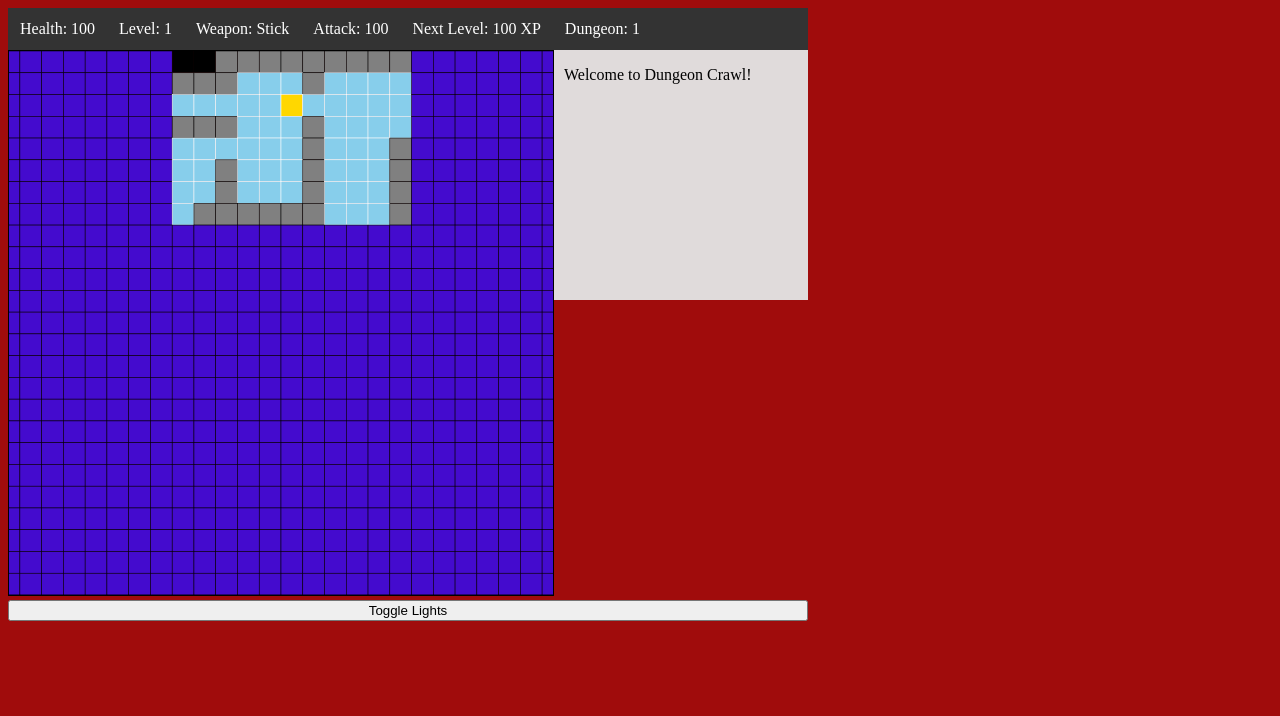
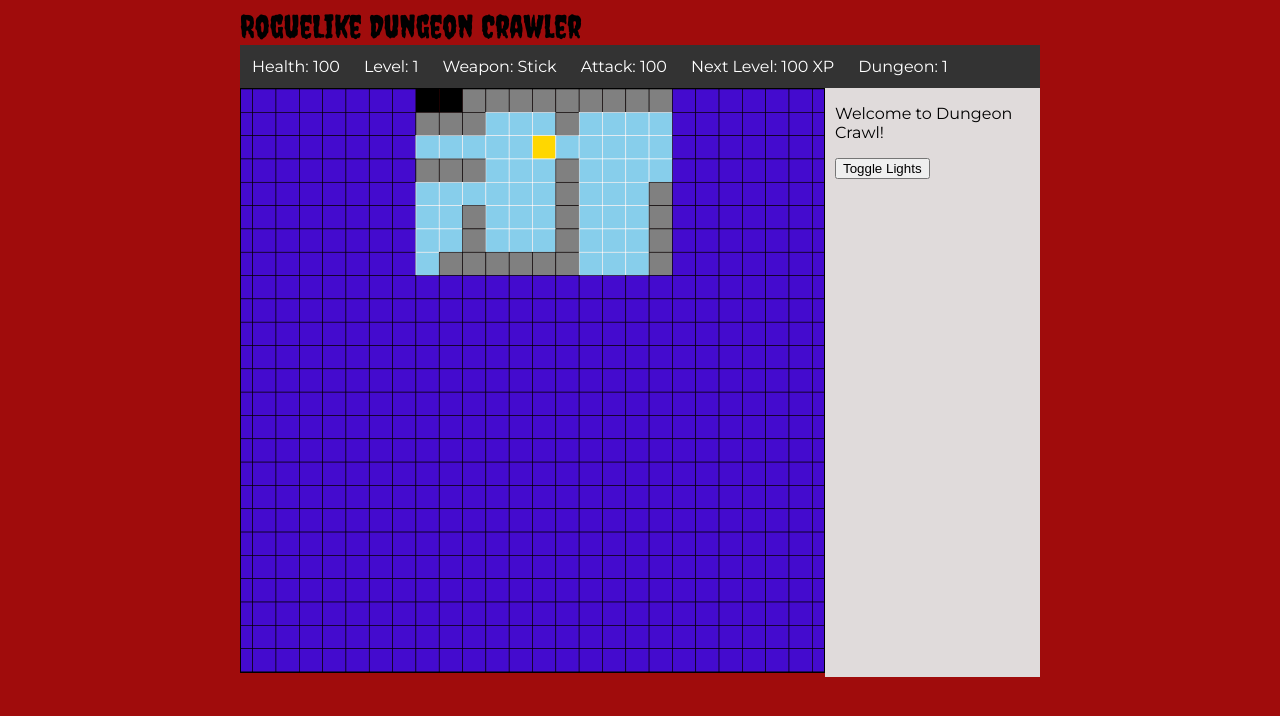
Before and after one commit to KenzoM/fcc-roguelike-dungeon-crawler, a React app: page / in a window 1280 px wide. Shown: the top 716 px of the page. Built offline with nearby package versions, Linux system fonts and the light colour scheme.

Commit message:
layout adjustments

```diff
--- a/src/components/App.js
+++ b/src/components/App.js
@@ -1,7 +1,6 @@
 import React, { Component } from 'react';
 import MapGenerator from '../containers/MapGenerator';
 import StatusBarContainer from '../containers/StatusBarContainer';
-import ToggleLights from '../containers/ToggleLights';
 import Message from '../containers/MessageContainer';
 import '../stylesheets/styles.scss';
 
@@ -9,12 +8,12 @@
   render() {
     return (
       <div className="app-container">
+      <header>RogueLike Dungeon Crawler</header>
         <StatusBarContainer />
         <div className="container">
           <MapGenerator />
           <Message />
         </div>
-        <ToggleLights />
       </div>
     );
   }
--- a/src/containers/MessageContainer.js
+++ b/src/containers/MessageContainer.js
@@ -1,6 +1,7 @@
 import React, { Component } from 'react';
 import { connect } from 'react-redux';
 import MessageBoard from '../components/MessageBoard';
+import ToggleLights from '../containers/ToggleLights';
 
 class MessageContainer extends Component {
   constructor(props){
@@ -19,6 +20,7 @@
     return(
       <div className="message">
         {this.renderMessages()}
+        <ToggleLights/>
       </div>
     )
   }
--- a/src/stylesheets/styles.css
+++ /dev/null
@@ -1,98 +0,0 @@
-body{
-  background: #A00C0C;
-}
-.app-container {
-  max-width: 600px;
-}
-
-.status-bar {
-  min-width: 689px;
-}
-
-.status-bar  ul {
-  list-style-type: none;
-  margin: 0;
-  padding: 0;
-  overflow: hidden;
-  background-color: #333333;
-}
-
-.status-bar li {
-    float: left;
-    display: block;
-    color: white;
-    text-align: center;
-    padding: 12px;
-    text-decoration: none;
-}
-
-svg {
-  border: 1px solid black;
-
-  .wall{
-    fill: gray;
-    stroke: black;
-  }
-
-  .floor{
-    fill: skyblue;
-    stroke: white;
-  }
-
-  .player {
-    fill: black;
-    stroke: white;
-  }
-
-  .goal {
-    fill: orange;
-    stroke: white;
-  }
-
-  .enemy {
-    fill: red;
-    stroke: black;
-  }
-
-  .weapon {
-    fill: blue;
-    stroke: white;
-  }
-
-  .item {
-    fill: green;
-    stroke: white;
-  }
-
-  .dark {
-    fill: #440bce;
-    stroke: black;
-  }
-
-  .boss {
-    fill: white;
-    stroke: black;
-  }
-}
-
-
-
-
-
-
-
-.container{
-  min-width: 835px;
-  display: flex;
-}
-
-.dungeon-map{
-  width: 60%;
-}
-
-.message{
-  height: 250px;
-  width: 20%;
-  background: #e0dbdb;
-  padding: 0px 10px 0 10px;
-}
--- a/src/stylesheets/styles.scss
+++ b/src/stylesheets/styles.scss
@@ -1,16 +1,21 @@
+@import url('https://fonts.googleapis.com/css?family=Creepster|Montserrat');
+
 body{
   background: #A00C0C;
+  header {
+    font-family: 'Creepster', cursive;
+    font-size: 2em;
+  }
 }
 .app-container {
   max-width: 800px;
-  display: flex;
-  flex-direction: column;
+  font-family: 'Montserrat', sans-serif;
+  margin: 0 auto;
 }
 
 .status-bar {
   // min-width: 689px;
   width: 100%;
-  // max-width: 100%;
   ul {
     list-style-type: none;
     margin: 0;
@@ -32,14 +37,14 @@
 .container{
   // max-width: 835px;
   display: flex;
+
   .dungeon-map{
-    width: 70%;
+    flex: 3;
     margin: 0;
   }
 
   .message{
-    height: 250px;
-    width: 30%;
+    flex: 1;
     margin: 0;
     background: #e0dbdb;
     padding: 0px 10px 0 10px;
```
